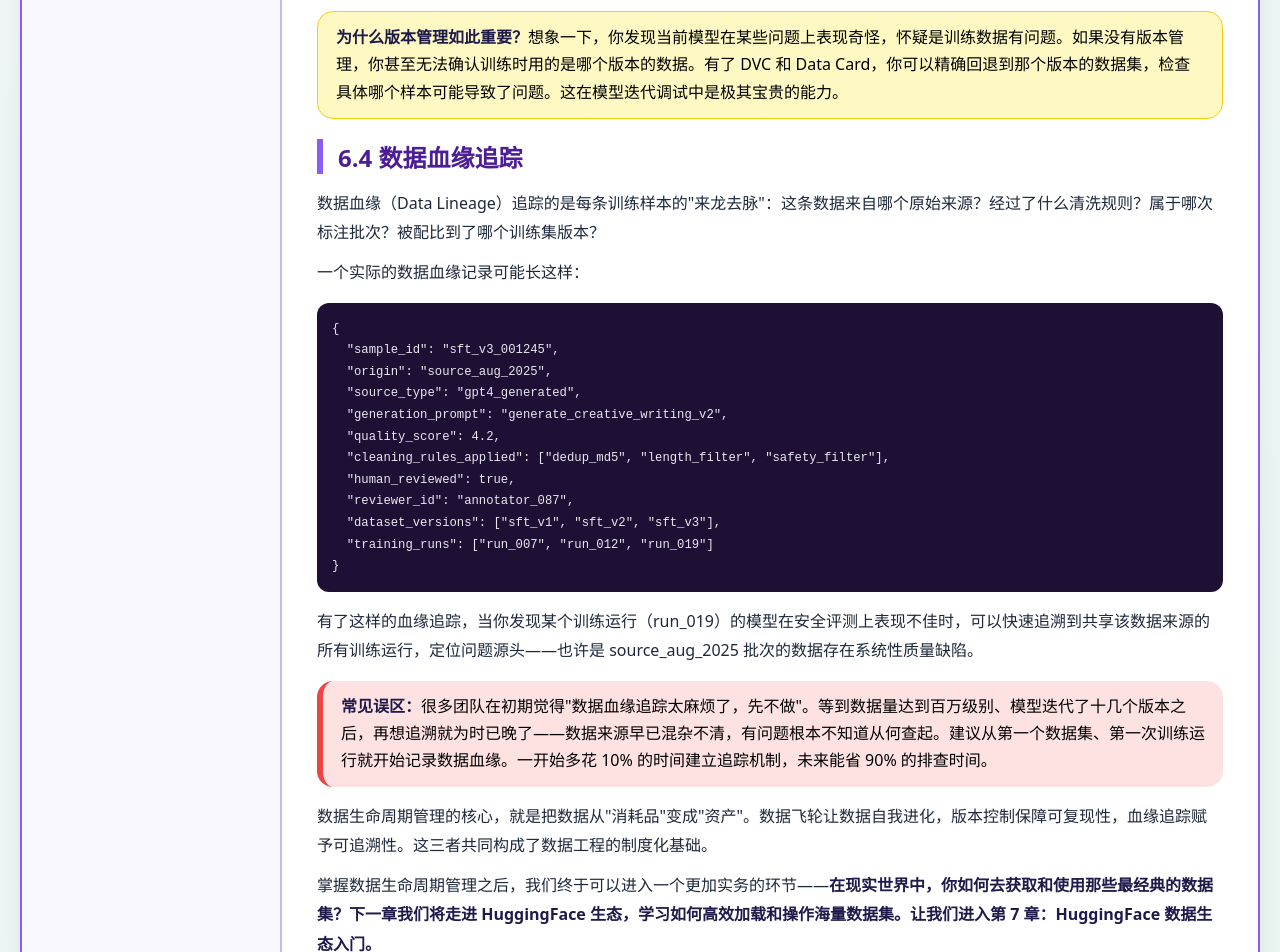
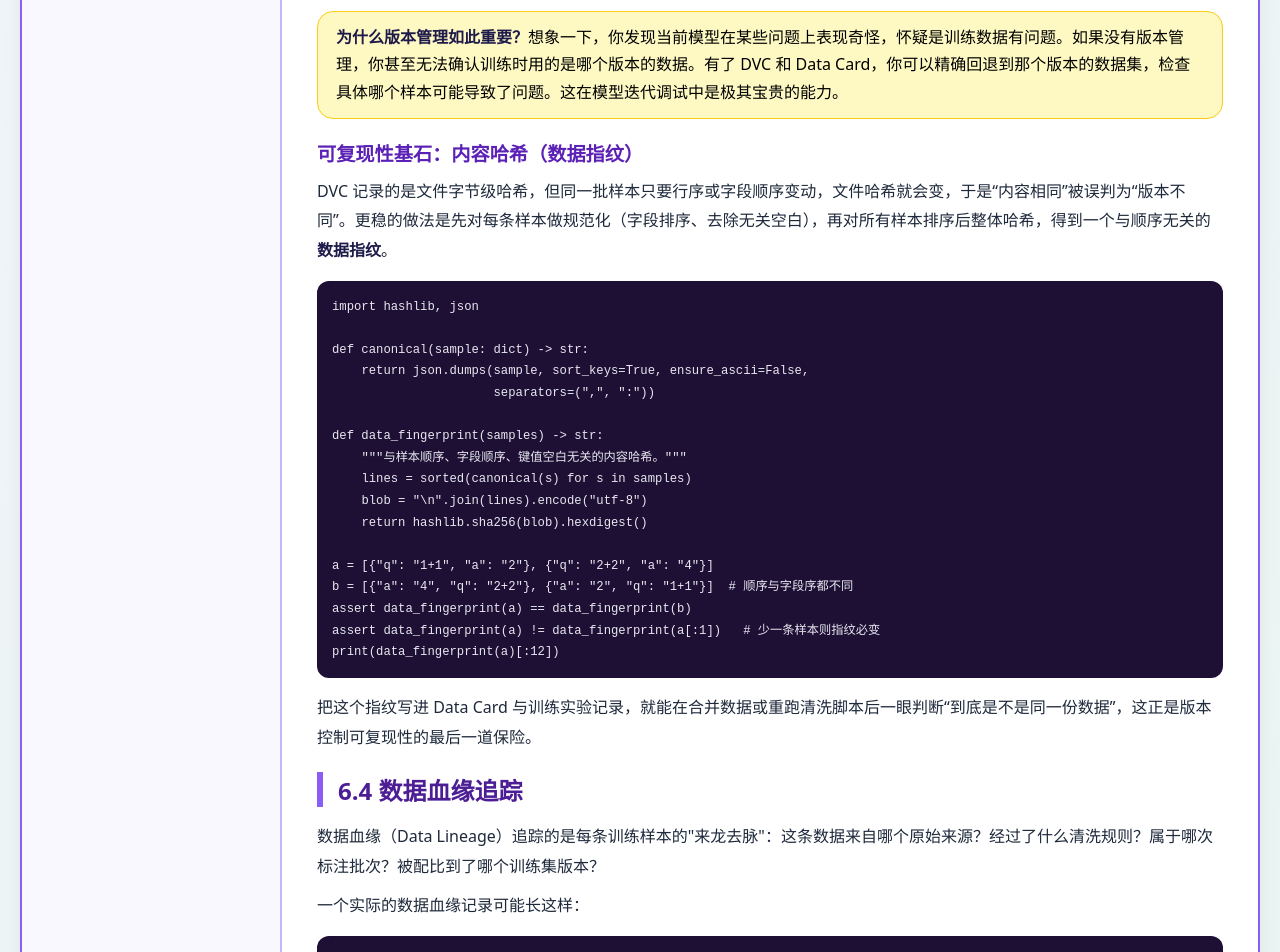
Before and after one commit to 1998x-stack/post-training-dataset-tutorial, a plain HTML site: page 06.html in a window 1280 px wide. Shown: the part 3180-4132 px from the top of the page. Drawn offline with Linux system fonts and the light colour scheme.

Commit message:
feat(post-training-dataset-tutorial): 第6章加入与顺序无关的数据内容哈希（数据指纹）可执行示例

```diff
--- a/06.html
+++ b/06.html
@@ -200,6 +200,30 @@ dvc checkout                   # 同步数据到对应版本</code></pre>
             <strong>为什么版本管理如此重要？</strong>想象一下，你发现当前模型在某些问题上表现奇怪，怀疑是训练数据有问题。如果没有版本管理，你甚至无法确认训练时用的是哪个版本的数据。有了 DVC 和 Data Card，你可以精确回退到那个版本的数据集，检查具体哪个样本可能导致了问题。这在模型迭代调试中是极其宝贵的能力。
         </div>
 
+        <h3>可复现性基石：内容哈希（数据指纹）</h3>
+
+        <p>DVC 记录的是文件字节级哈希，但同一批样本只要行序或字段顺序变动，文件哈希就会变，于是“内容相同”被误判为“版本不同”。更稳的做法是先对每条样本做规范化（字段排序、去除无关空白），再对所有样本排序后整体哈希，得到一个与顺序无关的<strong>数据指纹</strong>。</p>
+
+        <pre><code>import hashlib, json
+
+def canonical(sample: dict) -> str:
+    return json.dumps(sample, sort_keys=True, ensure_ascii=False,
+                      separators=(",", ":"))
+
+def data_fingerprint(samples) -> str:
+    """与样本顺序、字段顺序、键值空白无关的内容哈希。"""
+    lines = sorted(canonical(s) for s in samples)
+    blob = "\n".join(lines).encode("utf-8")
+    return hashlib.sha256(blob).hexdigest()
+
+a = [{"q": "1+1", "a": "2"}, {"q": "2+2", "a": "4"}]
+b = [{"a": "4", "q": "2+2"}, {"a": "2", "q": "1+1"}]  # 顺序与字段序都不同
+assert data_fingerprint(a) == data_fingerprint(b)
+assert data_fingerprint(a) != data_fingerprint(a[:1])   # 少一条样本则指纹必变
+print(data_fingerprint(a)[:12])</code></pre>
+
+        <p>把这个指纹写进 Data Card 与训练实验记录，就能在合并数据或重跑清洗脚本后一眼判断“到底是不是同一份数据”，这正是版本控制可复现性的最后一道保险。</p>
+
         <h2>6.4 数据血缘追踪</h2>
 
         <p>数据血缘（Data Lineage）追踪的是每条训练样本的"来龙去脉"：这条数据来自哪个原始来源？经过了什么清洗规则？属于哪次标注批次？被配比到了哪个训练集版本？</p>
```
